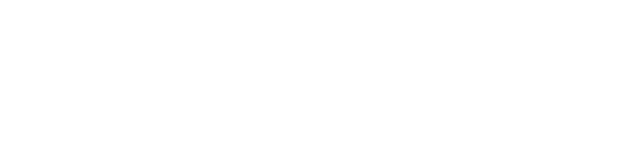
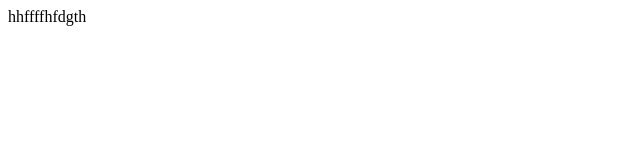
Before and after one commit to Irshadudheen/datewithgit, a plain HTML site: page index.html in a window 1280 px wide. Shown: the whole page, without its empty margins (0-640 px from the left). Drawn offline with Linux system fonts and the light colour scheme.

Commit message:
added some message

```diff
--- a/index.html
+++ b/index.html
@@ -6,6 +6,6 @@
     <title>Document</title>
 </head>
 <body>
-
+    hhffffhfdgth
 </body>
 </html>
```
